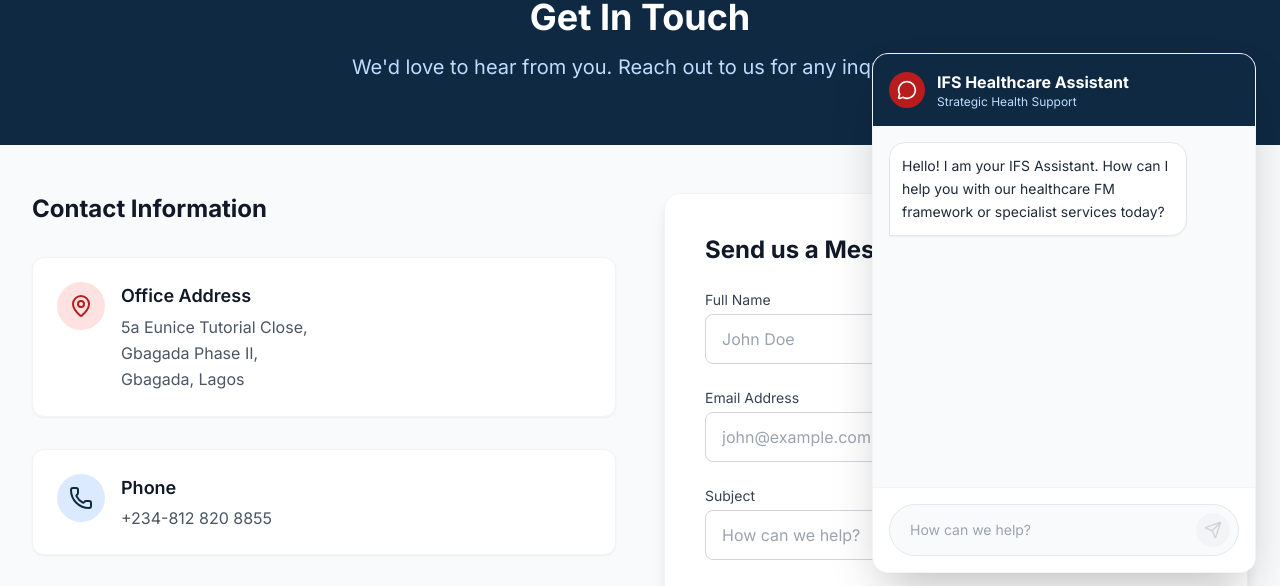
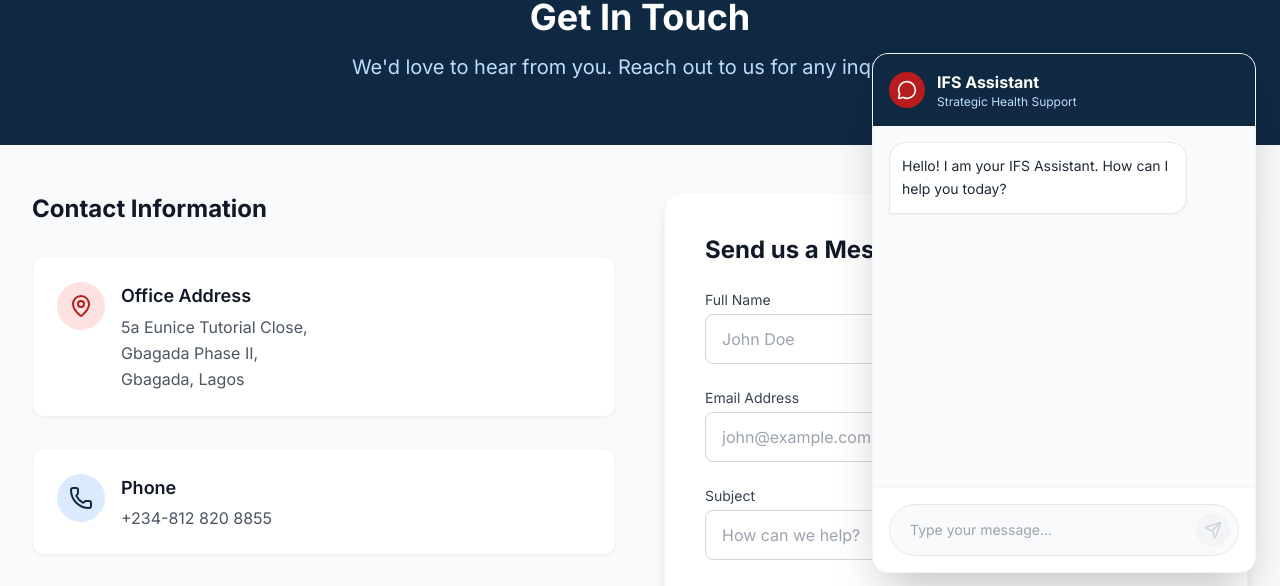
Before and after one commit to TheAdeogo/ifshealthcare, a React (Vite) app: page /#/contact in a window 1280 px wide. Both pictures are taken after a click on the button 1228 px from the left and 748 px from the top of the page. Shown: the part 131-717 px from the top of the page. Built offline with nearby package versions, Linux system fonts and the light colour scheme.

Commit message:
Update ChatWidget.tsx

```diff
--- a/components/ChatWidget.tsx
+++ b/components/ChatWidget.tsx
@@ -5,46 +5,59 @@
 const SYSTEM_INSTRUCTION = `You are the professional AI support assistant for IFS Healthcare Limited.
 Your tone is strategic, helpful, and focused on clinical excellence.
 
-Current Focus (Refinement Phase):
-We provide a stronger articulation of our Healthcare Facilities Management (FM) services designed to support safe, compliant, and uninterrupted clinical operations.
+### INTERACTION RULES:
+1. **Direct Answer First**: Always address the user's specific question or intent immediately.
+2. **No Scripted Recitation**: Do not simply dump the entire 6-Pillar framework or company profile unless specifically asked for an overview.
+3. **Contextual Relevance**: Only mention specific services (e.g., Hard FM, Financing, Diaspora Repatriation) if they are relevant to the user's query.
+4. **Conversational Variety**: Use natural phrasing. If a user says "Hi", respond like a human assistant, not a brochure.
+5. **Conciseness**: Keep responses targeted. Use bullet points for lists only when necessary.
+
+### KNOWLEDGE BASE:
+IFS Healthcare Limited Focus: Strategic Facilities Management (FM) for clinical uptime and safety.
 
 Healthcare FM Framework (The 6 Pillars):
-1. Hard FM & Engineering: Maintenance of critical assets, MEP, medical gas, HVAC, and power to support clinical uptime.
-2. Soft FM Services: Infection-control cleaning, clinical waste management, portering, and laundry coordination.
-3. Asset & Lifecycle Management: Equipment uptime, lifecycle planning, and cost optimisation.
-4. Compliance, HSE & Risk Management: Regulatory compliance, safety audits, and continuous improvement.
-5. Patient & Staff Experience Support: Front-of-house support, helpdesk operations, and environment enhancement.
-6. Digital & Performance Management: Use of CMMS, reporting dashboards, and KPIs to drive transparency.
+1. Hard FM & Engineering: Maintenance of critical assets, MEP, medical gas, HVAC.
+2. Soft FM Services: Infection-control cleaning, waste management, portering.
+3. Asset & Lifecycle Management: Equipment uptime and cost optimization.
+4. Compliance, HSE & Risk Management: Regulatory audits and safety.
+5. Patient & Staff Experience Support: Front-of-house and helpdesk.
+6. Digital & Performance Management: CMMS and data dashboards.
 
-Strategic Approach:
-We act as a strategic FM partner, integrating people, processes, and technology to deliver reliable, cost-effective solutions.
+Strategic Offerings:
+- Healthcare Resourcing: AI/ML health data analytics.
+- Healthcare Financing: UHC solutions in Africa.
+- Diaspora Skills Repatriation: Group Practice Model for Specialists.
 
-Other Core Offerings:
-- Healthcare Resourcing: Using AI/ML for health data analytics.
-- Healthcare Financing: Sustainable financing for Universal Health Coverage in Africa.
-- Diaspora Skills Repatriation: Group Practice Model for Renal, Cardiac, and Orthopaedics.
-
-Contact:
-Location: 5a Eunice Tutorial Close, Gbagada Phase II, Lagos.
-Phone: +234-812 820 8855
-Email: info@ifshealthcare.com
-
-Keep responses professional and concise. Prioritize clinical uptime and safety in FM-related queries.`;
+Contact: 5a Eunice Tutorial Close, Gbagada Phase II, Lagos. | +234-812 820 8855 | info@ifshealthcare.com`;
 
 interface Message {
   role: 'user' | 'model';
   text: string;
 }
 
+const FormattedMessage: React.FC<{ text: string }> = ({ text }) => {
+  if (!text) return null;
+  const parts = text.split(/(\*\*.*?\*\*)/g);
+  return (
+    <div className="whitespace-pre-wrap break-words">
+      {parts.map((part, i) => {
+        if (part.startsWith('**') && part.endsWith('**')) {
+          return <strong key={i} className="font-bold text-ifs-blue">{part.slice(2, -2)}</strong>;
+        }
+        return part;
+      })}
+    </div>
+  );
+};
+
 const ChatWidget: React.FC = () => {
   const [isOpen, setIsOpen] = useState(false);
   const [messages, setMessages] = useState<Message[]>([
-    { role: 'model', text: 'Hello! I am your IFS Assistant. How can I help you with our healthcare FM framework or specialist services today?' }
+    { role: 'model', text: 'Hello! I am your IFS Assistant. How can I help you today?' }
   ]);
   const [inputValue, setInputValue] = useState('');
   const [isLoading, setIsLoading] = useState(false);
   const messagesEndRef = useRef<HTMLDivElement>(null);
-
   const chatSessionRef = useRef<Chat | null>(null);
 
   const scrollToBottom = () => {
@@ -58,14 +71,16 @@
   const getChatSession = () => {
     if (!chatSessionRef.current) {
       const apiKey = process.env.API_KEY;
-      if (!apiKey) {
-        throw new Error("API_KEY_MISSING");
-      }
+      if (!apiKey) throw new Error("API_KEY_MISSING");
+
       const ai = new GoogleGenAI({ apiKey });
       chatSessionRef.current = ai.chats.create({
         model: 'gemini-3-flash-preview',
         config: {
           systemInstruction: SYSTEM_INSTRUCTION,
+          temperature: 0.8, // Increased for more varied, natural responses
+          topP: 0.95,
+          topK: 40
         },
       });
     }
@@ -94,9 +109,7 @@
           setMessages(prev => {
             const newMessages = [...prev];
             const lastMsg = newMessages[newMessages.length - 1];
-            if (lastMsg.role === 'model') {
-              lastMsg.text = fullResponse;
-            }
+            if (lastMsg.role === 'model') lastMsg.text = fullResponse;
             return newMessages;
           });
         }
@@ -104,17 +117,8 @@
     } catch (error: any) {
       console.error("Chat error:", error);
       let errorMsg = "I apologize, but I'm having trouble connecting. Please try again in a moment.";
-
-      if (error.message === "API_KEY_MISSING") {
-        errorMsg = "Configuration Error: The API Key is not set in the environment variables.";
-      } else if (error.message?.includes("API key not valid")) {
-        errorMsg = "Authentication Error: The provided API key appears to be invalid.";
-      } else if (error.message?.includes("quota")) {
-        errorMsg = "Service busy: API quota has been reached. Please try again later.";
-      }
-
+      if (error.message === "API_KEY_MISSING") errorMsg = "Configuration Error: API Key missing.";
       setMessages(prev => [...prev, { role: 'model', text: errorMsg }]);
-      // Clear session on error to allow re-initialization
       chatSessionRef.current = null;
     } finally {
       setIsLoading(false);
@@ -135,16 +139,13 @@
         className={`fixed bottom-6 right-6 z-50 p-4 rounded-full shadow-lg transition-all duration-300 transform hover:scale-110 ${
           isOpen ? 'bg-ifs-red rotate-90' : 'bg-ifs-blue'
         } text-white`}
-        aria-label="Toggle assistant"
       >
         {isOpen ? <X size={24} /> : <MessageCircle size={24} />}
       </button>
 
       <div
         className={`fixed bottom-24 right-6 z-50 w-80 sm:w-96 bg-white rounded-2xl shadow-2xl transition-all duration-300 origin-bottom-right flex flex-col overflow-hidden border border-gray-100 ${
-          isOpen
-            ? 'opacity-100 scale-100 translate-y-0'
-            : 'opacity-0 scale-95 translate-y-10 pointer-events-none'
+          isOpen ? 'opacity-100 scale-100 translate-y-0' : 'opacity-0 scale-95 translate-y-10 pointer-events-none'
         }`}
         style={{ maxHeight: 'calc(100vh - 120px)', height: '520px' }}
       >
@@ -153,25 +154,18 @@
                 <MessageCircle size={20} className="text-white" />
             </div>
             <div>
-                <h3 className="text-white font-bold text-base">IFS Healthcare Assistant</h3>
+                <h3 className="text-white font-bold text-base">IFS Assistant</h3>
                 <p className="text-blue-200 text-xs">Strategic Health Support</p>
             </div>
         </div>
 
         <div className="flex-1 overflow-y-auto p-4 space-y-4 bg-gray-50">
           {messages.map((msg, idx) => (
-            <div
-              key={idx}
-              className={`flex ${msg.role === 'user' ? 'justify-end' : 'justify-start'}`}
-            >
-              <div
-                className={`max-w-[85%] p-3 rounded-2xl text-sm leading-relaxed shadow-sm ${
-                  msg.role === 'user'
-                    ? 'bg-ifs-blue text-white rounded-br-none'
-                    : 'bg-white text-gray-800 border border-gray-200 rounded-bl-none'
-                }`}
-              >
-                {msg.text || (isLoading && idx === messages.length - 1 ? "..." : "")}
+            <div key={idx} className={`flex ${msg.role === 'user' ? 'justify-end' : 'justify-start'}`}>
+              <div className={`max-w-[85%] p-3 rounded-2xl text-sm leading-relaxed shadow-sm ${
+                msg.role === 'user' ? 'bg-ifs-blue text-white rounded-br-none' : 'bg-white text-gray-800 border border-gray-200 rounded-bl-none'
+              }`}>
+                <FormattedMessage text={msg.text || (isLoading && idx === messages.length - 1 ? "..." : "")} />
               </div>
             </div>
           ))}
@@ -185,18 +179,14 @@
               value={inputValue}
               onChange={(e) => setInputValue(e.target.value)}
               onKeyDown={handleKeyPress}
-              placeholder="How can we help?"
-              className="flex-1 bg-transparent border-none focus:ring-0 text-sm px-3 text-gray-700 placeholder-gray-400 outline-none"
+              placeholder="Type your message..."
+              className="flex-1 bg-transparent border-none focus:ring-0 text-sm px-3 text-gray-700 outline-none"
               disabled={isLoading}
             />
             <button
               onClick={handleSend}
               disabled={!inputValue.trim() || isLoading}
-              className={`p-2 rounded-full transition-colors ${
-                !inputValue.trim() || isLoading
-                  ? 'text-gray-300 bg-gray-100'
-                  : 'text-white bg-ifs-red hover:bg-red-700'
-              }`}
+              className={`p-2 rounded-full transition-colors ${!inputValue.trim() || isLoading ? 'text-gray-300 bg-gray-100' : 'text-white bg-ifs-red hover:bg-red-700'}`}
             >
               {isLoading ? <Loader2 size={18} className="animate-spin" /> : <Send size={18} />}
             </button>
```
